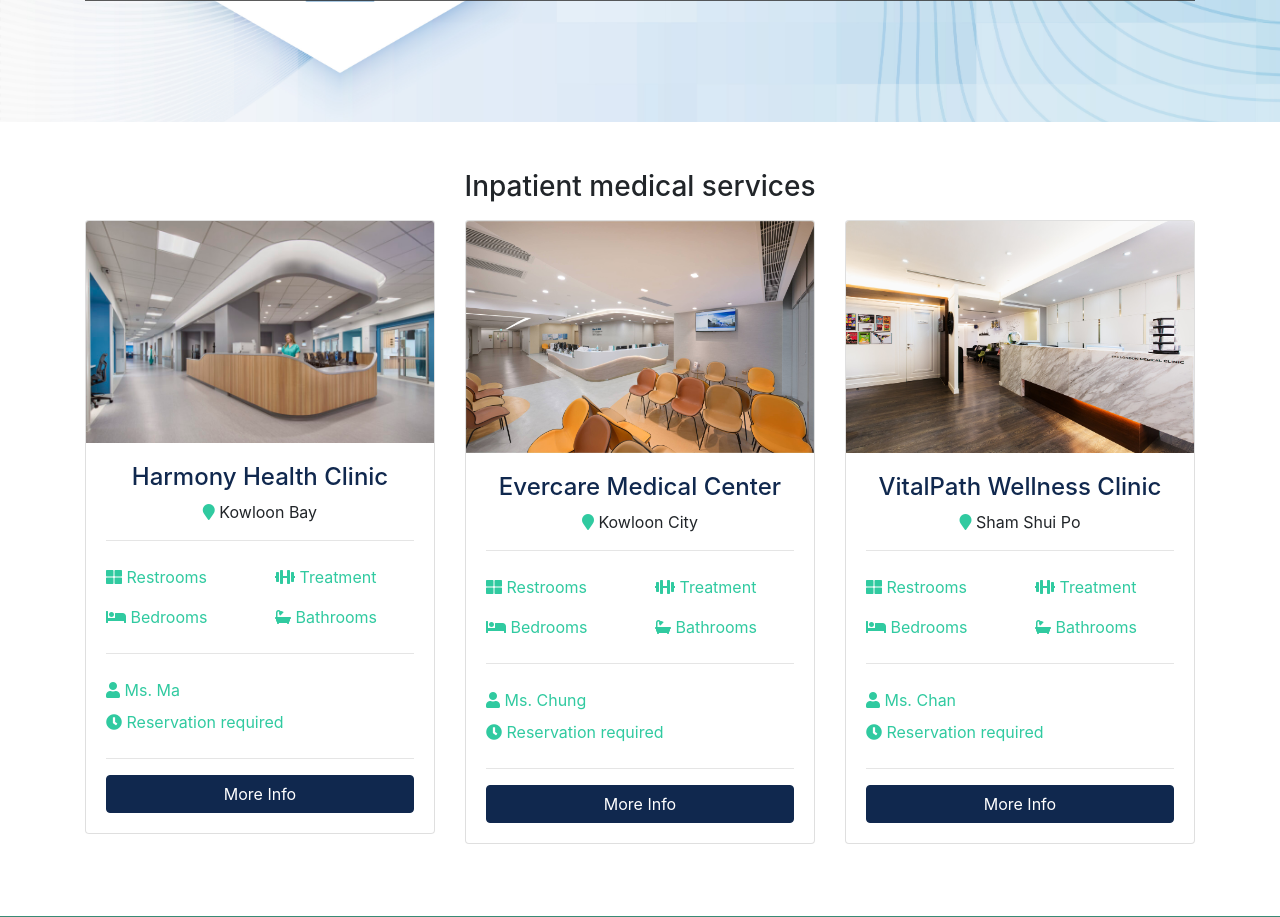
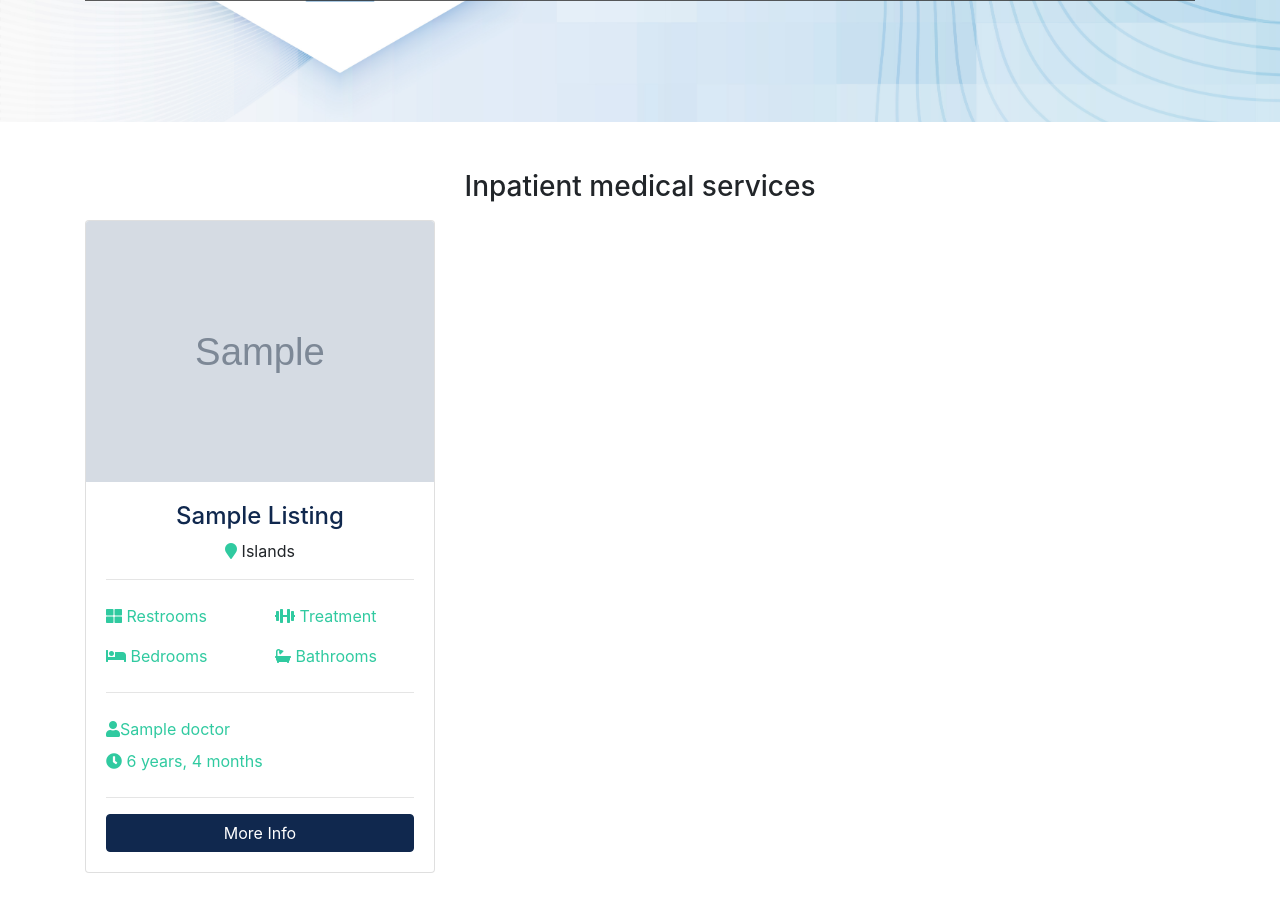
Before and after one commit to myrakuku/erbpd9, a Django app: page / in a window 1280 px wide. Shown: the part 692-1609 px from the top of the page. Run offline with Django 5.2, Linux system fonts and the light colour scheme; tables that the repository leaves empty hold one stand-in row (values such as "Sample post"); grey boxes marked "Sample" are stand-in pictures; some libraries are stand-ins or nearby versions; grey boxes are pictures that could not be loaded.

Commit message:
step 8: added choices.py

```diff
--- /dev/null
+++ b/listings/choices.py
@@ -0,0 +1,39 @@
+district_choices = {
+    "Islands" : "Islands",
+    "Kwai Tsing" : "Kwai Tsing",
+    "North" : "North",
+    "Sai Kung" : "Sai Kung",
+    "Sha Tin" : "Sha Tin",
+    "Tai Po" : "Tai Po",
+    "Tsuen Wan" : "Tsuen Wan",
+    "Tuen Mun" : "Tuen Mun",
+    "Yuen Long" : "Yuen Long",
+    "Kowloon City" : "Kowloon City",
+    "Kwun Tong" : "Kwun Tong",
+    "Sham Shui Po" : "Sham Shui Po",
+    "Wong Tai Sin" : "Wong Tai Sin",
+    "Yau Tsim Mong" : "Yau Tsim Mong",
+    "Central & Western" : "Central & Western",
+    "Eastern" : "Eastern",
+    "Southern" : "Southern",
+    "Wan Chai" : "Wan Chai",
+}
+
+room_type_choices = {
+    "Private" : "Private",
+    "Semi-Private Rooms" : "Semi-Private Rooms",
+    "Standard (Multi-bed) Rooms" : "Standard (Multi-bed) Rooms",
+}
+
+rooms_choices = {
+    1 : "1",
+    2 : "2",
+    3 : "3",
+    4 : "4",
+    5 : "5",
+    6 : "6",
+    7 : "7",
+    8 : "8",
+    9 : "9",
+    10 : "10",
+}
--- a/listings/models.py
+++ b/listings/models.py
@@ -1,16 +1,19 @@
 from django.db import models
 from doctors.models import Doctor
+from .choices import district_choices, room_type_choices, rooms_choices
 
 # Create your models here.
 class Listing(models.Model):
     doctor = models.ForeignKey(Doctor, on_delete=models.DO_NOTHING)
     title  = models.CharField(max_length=200)
     address = models.CharField(max_length=200)
-    district = models.CharField(max_length=50)
+    district = models.CharField(max_length=50, choices=district_choices.items(), default="")
     choices = models.CharField(max_length=50)
     description = models.CharField(blank=True)
     services = models.CharField(max_length=200)
     service = models.IntegerField()
+    room_type = models.CharField(max_length=50, choices=room_type_choices.items(), default="")
+    rooms = models.IntegerField(choices=rooms_choices.items(), default="1")
     photo_main = models.ImageField(upload_to='photos/%Y/%m/%d/')
     photo_1 = models.ImageField(upload_to='photos/%Y/%m/%d/', blank=True)
     photo_2 = models.ImageField(upload_to='photos/%Y/%m/%d/', blank=True)
--- a/pages/views.py
+++ b/pages/views.py
@@ -1,7 +1,16 @@
 from django.shortcuts import render
+from listings.models import Listing
+from listings.choices import district_choices, room_type_choices, rooms_choices
 
 def index(request):
-    return render(request, "pages/index.html")
+    listings = Listing.objects.order_by('-list_date').filter(is_pulished=True)[:3]
+    context = {
+        "listings" : listings,
+        "district_choices" : district_choices,
+        "room_type_choices" : room_type_choices,
+        "rooms_choices" : rooms_choices,
+        }
+    return render(request, "pages/index.html", context)
 
 def about(request):
     return render(request, "pages/about.html")
--- a/templates/listings/listing.html
+++ b/templates/listings/listing.html
@@ -167,8 +167,8 @@
           {% comment %} fix image doctor {% endcomment %}
           <img
             class="card-img-top"
-            src={{ lisitng.doctor.photo.url }}
-            alt="Seller of the month"
+            src="{{ lisitng.doctor.photo.url }}"
+            alt="Doctor"
           />
           <div class="card-body">
             <h5 class="card-title">Medical Practitioner</h5>
--- a/templates/pages/index.html
+++ b/templates/pages/index.html
@@ -1,5 +1,6 @@
 {% extends "base.html" %}
     {% load static %}
+    {% load humanize %}
     {% block content %}
 
     <!-- Showcase -->
@@ -35,24 +36,9 @@
                       <option selected="true" disabled="disabled">
                         District (All)
                       </option>
-                      <option value="IL">Islands</option>
-                      <option value="KT">Kwai Tsing</option>
-                      <option value="NR">North</option>
-                      <option value="SK">Sai Kung</option>
-                      <option value="ST">Sha Tin</option>
-                      <option value="TP">Tai Po</option>
-                      <option value="TW">Tsuen Wan</option>
-                      <option value="TM">Tuen Mun</option>
-                      <option value="YL">Yuen Long</option>
-                      <option value="KC">Kowloon City</option>
-                      <option value="KW">Kwun Tong</option>
-                      <option value="SS">Sham Shui Po</option>
-                      <option value="WT">Wong Tai Sin</option>
-                      <option value="YM">Yau Tsim Mong</option>
-                      <option value="CW">Central & Western</option>
-                      <option value="ER">Eastern</option>
-                      <option value="SR">Southern</option>
-                      <option value="WC">Wan Chai</option>
+                      {% for key,value in district_choices.items %}
+                      <option value="{{key}}">{{value}}</option>
+                      {% endfor %}
                     </select>
                   </div>
                   <div class="col-md-4 mb-3">
@@ -61,16 +47,9 @@
                       <option selected="true" disabled="disabled">
                         Night (All)
                       </option>
-                      <option value="1">1</option>
-                      <option value="2">2</option>
-                      <option value="3">3</option>
-                      <option value="4">4</option>
-                      <option value="5">5</option>
-                      <option value="6">6</option>
-                      <option value="7">7</option>
-                      <option value="8">8</option>
-                      <option value="9">9</option>
-                      <option value="10">10</option>
+                      {% for key,value in rooms_choices.items %}
+                      <option value="{{key}}">{{value}}</option>
+                      {% endfor %}
                     </select>
                   </div>
                   <div class="col-md-4 mb-3">
@@ -78,9 +57,9 @@
                       <option selected="true" disabled="disabled">
                         Bedrooms (All)
                       </option>
-                      <option value="1">Private Rooms</option>
-                      <option value="2">Semi-Private Rooms</option>
-                      <option value="3">Standard (Multi-bed) Rooms</option>
+                      {% for key,value in room_type_choices.items %}
+                      <option value="{{key}}">{{value}}</option>
+                      {% endfor %}
                     </select>
                   </div>
                 </div>
@@ -99,22 +78,26 @@
       <div class="container">
         <h3 class="text-center mb-3">Inpatient medical services</h3>
         <div class="row">
+          {% if listings %}
+          {% for listing in listings %}
           <!-- listings 1 -->
           <div class="col-md-6 col-lg-4 mb-4">
             <div class="card listings-preview">
               {% comment %} fix clinic-1.jpg {% endcomment %}
               <img
                 class="card-img-top"
-                src={% static 'img/clinics/clinic-1.jpg'%}
+                src={{ listing.photo_main.url }}
                 alt=""
               />
               <div class="card-img-overlay">
               </div>
               <div class="card-body">
                 <div class="listings-heading text-center">
-                  <h4 class="text-primary">Harmony Health Clinic</h4>
+                  {% comment %} fix title {% endcomment %}
+                  <h4 class="text-primary">{{ listing.title | title }}</h4>
                   <p>
-                    <i class="fas fa-map-marker text-secondary"></i> Kowloon Bay
+                    {% comment %} fix district {% endcomment %}
+                    <i class="fas fa-map-marker text-secondary"></i> {{ listing.district | title }}
                   </p>
                 </div>
                 <hr />
@@ -136,11 +119,11 @@
                 </div>
                 <hr />
                 <div class="row py-2 text-secondary">
-                  <div class="col-12"><i class="fas fa-user"></i> Ms. Ma</div>
+                  <div class="col-12"><i class="fas fa-user"></i>{{ listing.doctor.name }}</div>
                 </div>
                 <div class="row text-secondary pb-2">
                   <div class="col-12">
-                    <i class="fas fa-clock"></i> Reservation required
+                    <i class="fas fa-clock"></i> {{ listing.list_date | timesince }}
                   </div>
                 </div>
                 <hr />
@@ -152,115 +135,13 @@
             </div>
           </div>
 
-          <!-- listings 2 -->
-          <div class="col-md-6 col-lg-4 mb-4">
-            <div class="card listings-preview">
-              {% comment %} fix clinic-2.jpg {% endcomment %}
-              <img
-                class="card-img-top"
-                src={% static 'img/clinics/clinic-2.jpg'%}
-                alt=""
-              />
-              <div class="card-img-overlay">
-              </div>
-              <div class="card-body">
-                <div class="listings-heading text-center">
-                  <h4 class="text-primary">Evercare Medical Center</h4>
-                  <p>
-                    <i class="fas fa-map-marker text-secondary"></i> Kowloon
-                    City
-                  </p>
-                </div>
-                <hr />
-                <div class="row py-2 text-secondary">
-                  <div class="col-6">
-                    <i class="fas fa-th-large"></i> Restrooms
-                  </div>
-                  <div class="col-6">
-                    <i class="fas fa-dumbbell"></i> Treatment
-                  </div>
-                </div>
-                <div class="row py-2 text-secondary">
-                  <div class="col-6">
-                    <i class="fas fa-bed"></i> Bedrooms
-                  </div>
-                  <div class="col-6">
-                    <i class="fas fa-bath"></i> Bathrooms
-                  </div>
-                </div>
-                <hr />
-                <div class="row py-2 text-secondary">
-                  <div class="col-12">
-                    <i class="fas fa-user"></i> Ms. Chung
-                  </div>
-                </div>
-                <div class="row text-secondary pb-2">
-                  <div class="col-12">
-                    <i class="fas fa-clock"></i> Reservation required
-                  </div>
-                </div>
-                <hr />
-                {% comment %} fix listings.html {% endcomment %}
-                <a href={% url "listings:index" %}  class="btn btn-primary btn-block"
-                  >More Info</a
-                >
-              </div>
-            </div>
+          {% endfor %}
+          {% else %}
+          <div class="col-md-12">
+            <h2> No Clinic Availalbe !</h2>
           </div>
-
-          <!-- listings 3 -->
-          <div class="col-md-6 col-lg-4 mb-4">
-            <div class="card listings-preview">
-              {% comment %} fix clinic-3.jpg {% endcomment %}
-              <img
-                class="card-img-top"
-                src={% static 'img/clinics/clinic-3.jpg'%}
-                alt=""
-              />
-              <div class="card-img-overlay">
-              </div>
-              <div class="card-body">
-                <div class="listings-heading text-center">
-                  <h4 class="text-primary">VitalPath Wellness Clinic</h4>
-                  <p>
-                    <i class="fas fa-map-marker text-secondary"></i> Sham Shui
-                    Po
-                  </p>
-                </div>
-                <hr />
-                <div class="row py-2 text-secondary">
-                  <div class="col-6">
-                    <i class="fas fa-th-large"></i> Restrooms
-                  </div>
-                  <div class="col-6">
-                    <i class="fas fa-dumbbell"></i> Treatment
-                  </div>
-                </div>
-                <div class="row py-2 text-secondary">
-                  <div class="col-6">
-                    <i class="fas fa-bed"></i> Bedrooms
-                  </div>
-                  <div class="col-6">
-                    <i class="fas fa-bath"></i> Bathrooms
-                  </div>
-                </div>
-                <hr />
-                <div class="row py-2 text-secondary">
-                  <div class="col-12"><i class="fas fa-user"></i> Ms. Chan</div>
-                </div>
-                <div class="row text-secondary pb-2">
-                  <div class="col-12">
-                    <i class="fas fa-clock"></i> Reservation required
-                  </div>
-                </div>
-                <hr />
-                {% comment %} fix listings.html {% endcomment %}
-                <a href={% url "listings:index" %}  class="btn btn-primary btn-block"
-                  >More Info</a
-                >
-              </div>
-            </div>
-          </div>
+          {% endif %}
+        </div>
         </div>
       </div>
     </section>
```
Also changed, not shown: listings/migrations/0002_listing_room_type_listing_rooms_and_more.py (added).
